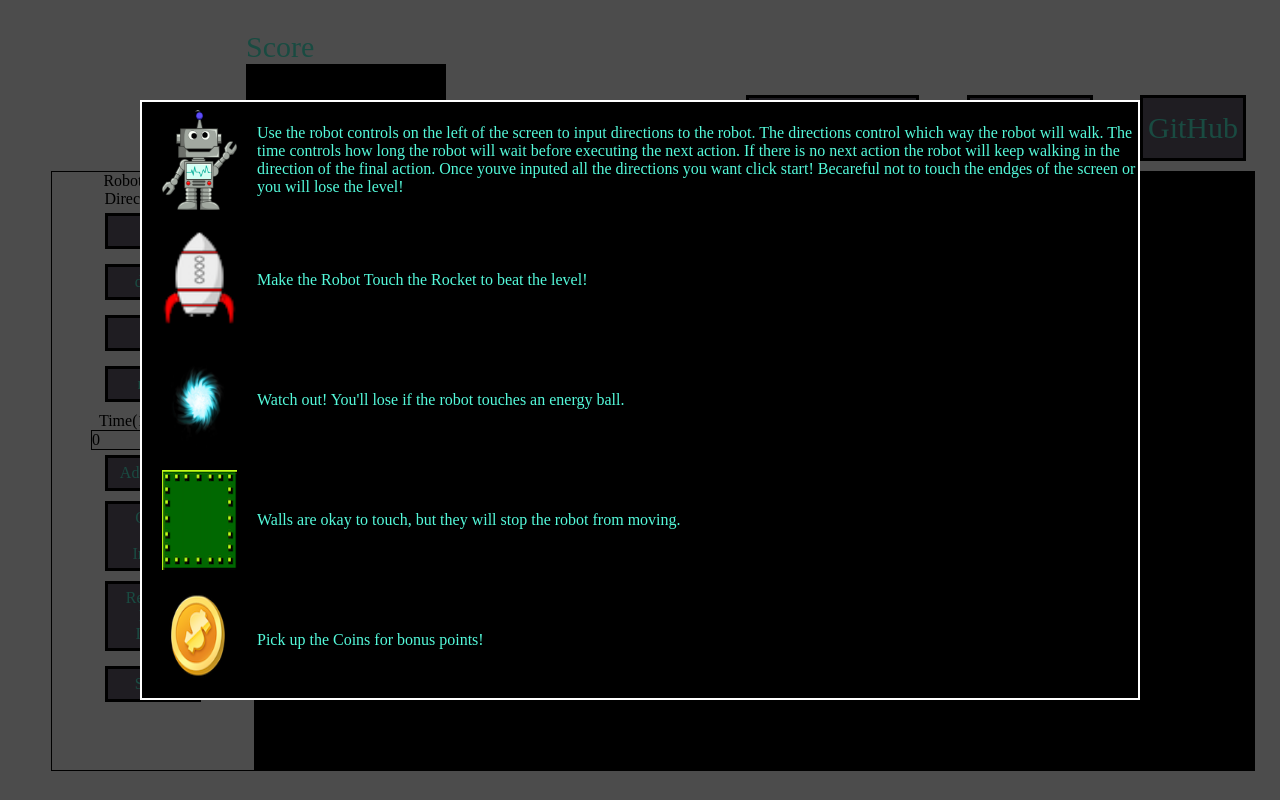
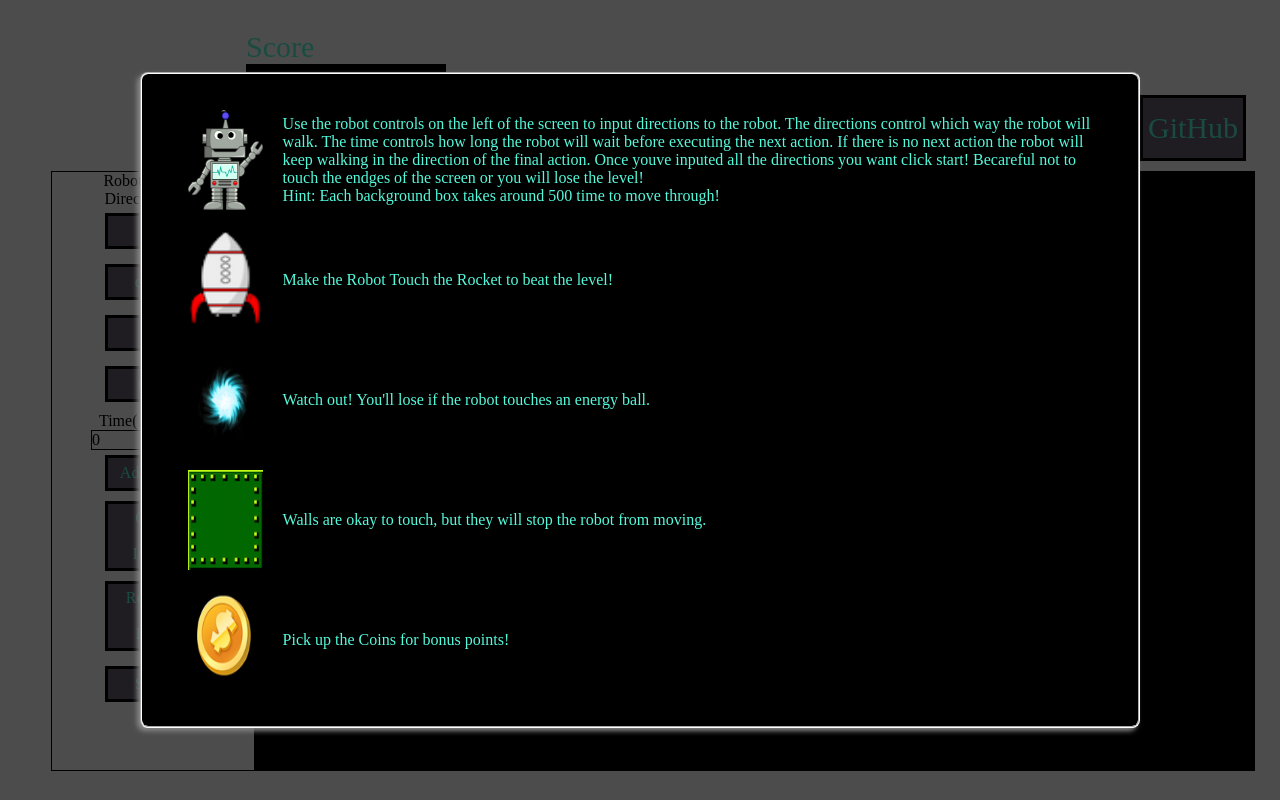
Before and after one commit to andrewc2695/andrewc2695.github.io, a plain HTML site: page index.html in a window 1280 px wide. Both pictures are taken after a click on the button "How To Play". Drawn offline with Linux system fonts and the light colour scheme.

Commit message:
added some styling to the how to play modal

```diff
--- a/dist/style.css
+++ b/dist/style.css
@@ -98,11 +98,12 @@
     display: flex;
     justify-content: center;
     align-items: center;
+
 }
 
+
+
 #modal-content{
-    box-sizing: border-box;
-    height: 600px;
     width: 1000px;
     background-color: black;
     color:#54FADB;
@@ -110,6 +111,12 @@
     display: flex;
     flex-direction: column;
     justify-content: center;
+    box-sizing: border-box;
+    padding: 2%;
+    border-radius: 8px;
+    border-style: groove;
+    box-shadow: cadetblue;
+    box-shadow: -3px 3px 5px #888888;
 }
 
 .modal-div{
--- a/index.html
+++ b/index.html
@@ -58,6 +58,8 @@
                     the robot will keep walking in the direction of the final action. Once youve inputed all
                     the directions you want click start! Becareful not to touch the endges of the screen or
                     you will lose the level!
+                    <br>
+                    Hint: Each background box takes around 500 time to move through!
                 </p>
             </div>
             <div class="modal-div">
```
